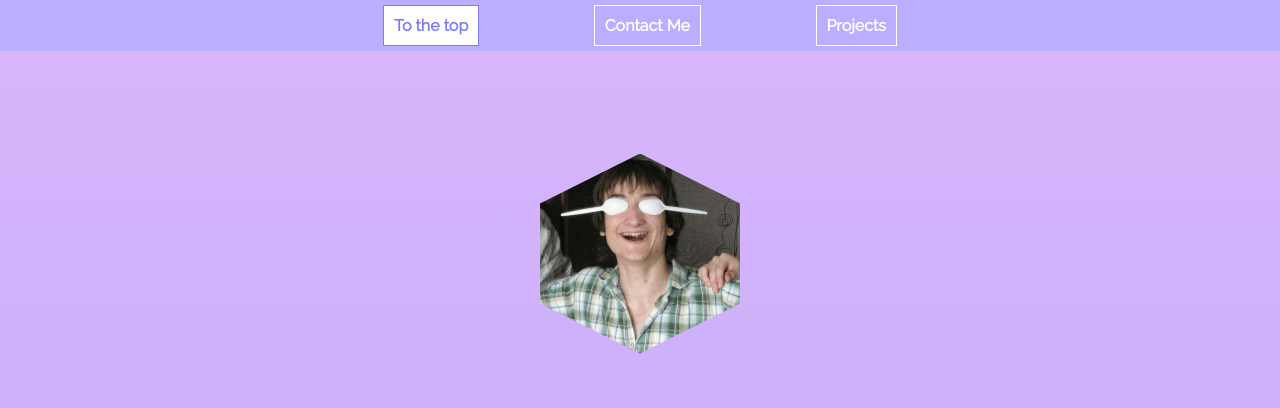
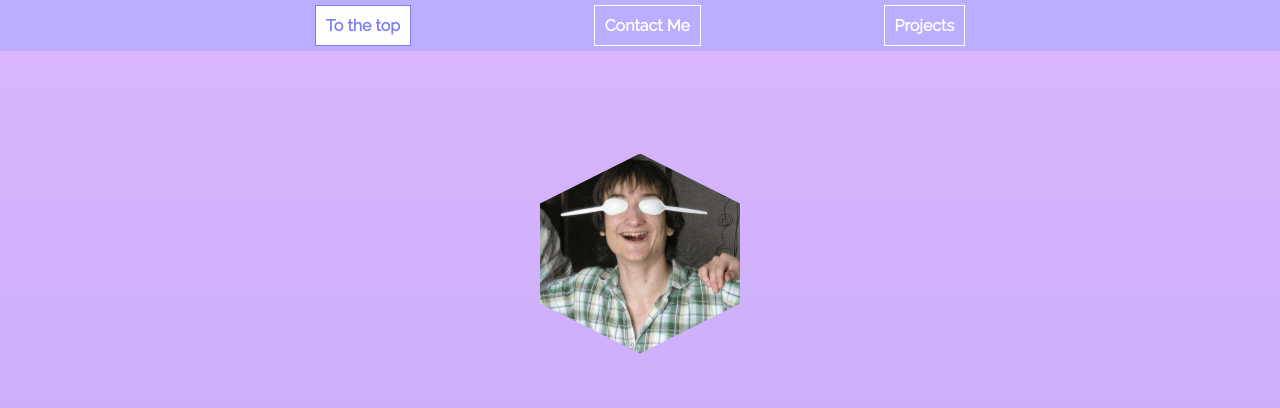
Before and after one commit to Smollet777/portfolio, a website: page public/index.html in a window 1280 px wide. Shown: the top 408 px of the page. Drawn offline with Linux system fonts and the light colour scheme.

Commit message:
nav links on mobile menu was inline

```diff
--- a/public/sass/_media.scss
+++ b/public/sass/_media.scss
@@ -20,6 +20,7 @@ $mainWidth:90%;
   }
 
   #navbar.hidden {
+    top: 0;
     left: 0;
 
     #menu {
--- a/public/sass/main.scss
+++ b/public/sass/main.scss
@@ -73,6 +73,7 @@ li {
 }
 
 #navbar.hidden {
+  top: 5vh;
   left: $navbarWidth/2;
   height: $navbarHeight;
   transition: all .5s;
@@ -105,11 +106,10 @@ li {
   }
 
   ul {
-    display: flex;
-    justify-content: center;
-
     li {
       font-weight: bolder;
+      padding: 1em;
+      margin: 2em;
 
       a {}
     }
```
Also changed, not shown: public/css/main.css.
